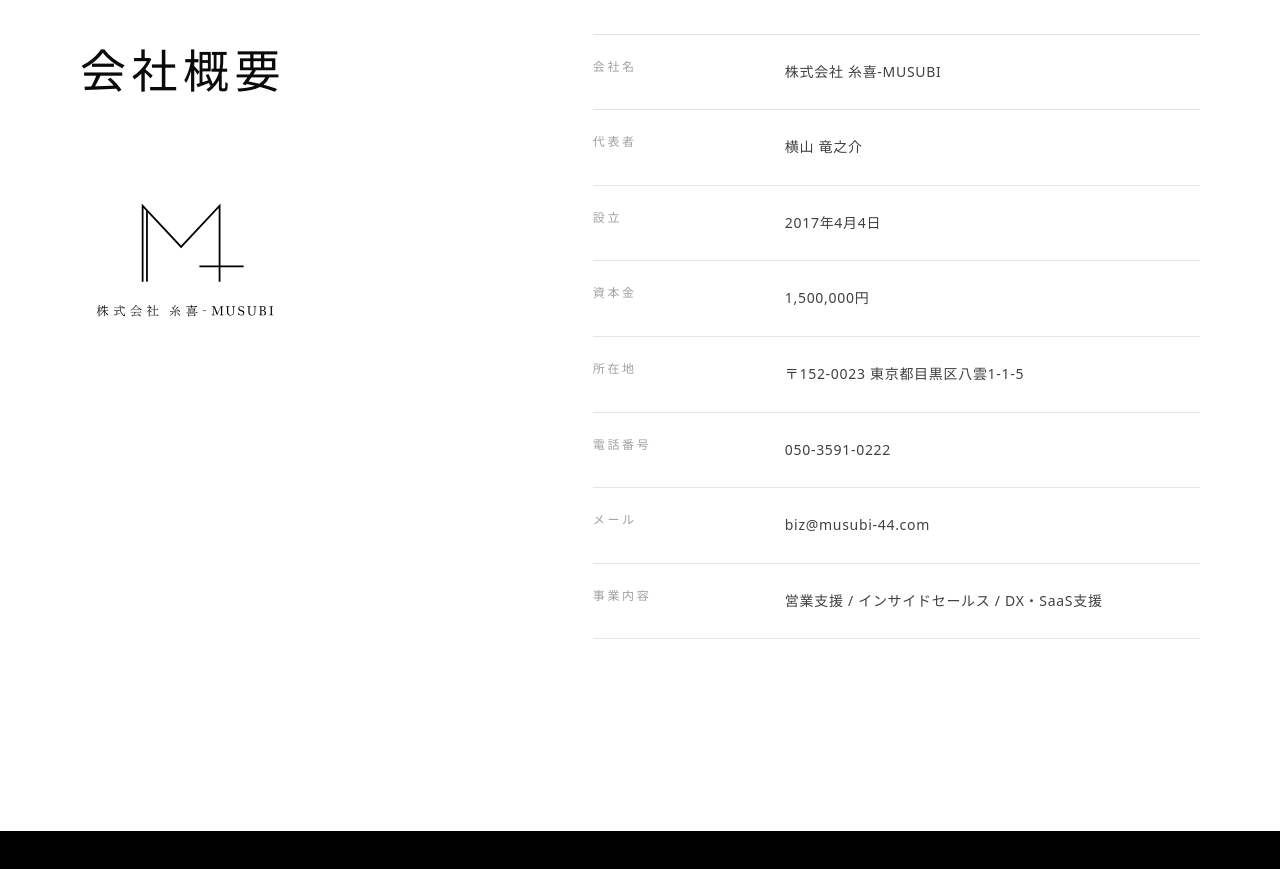
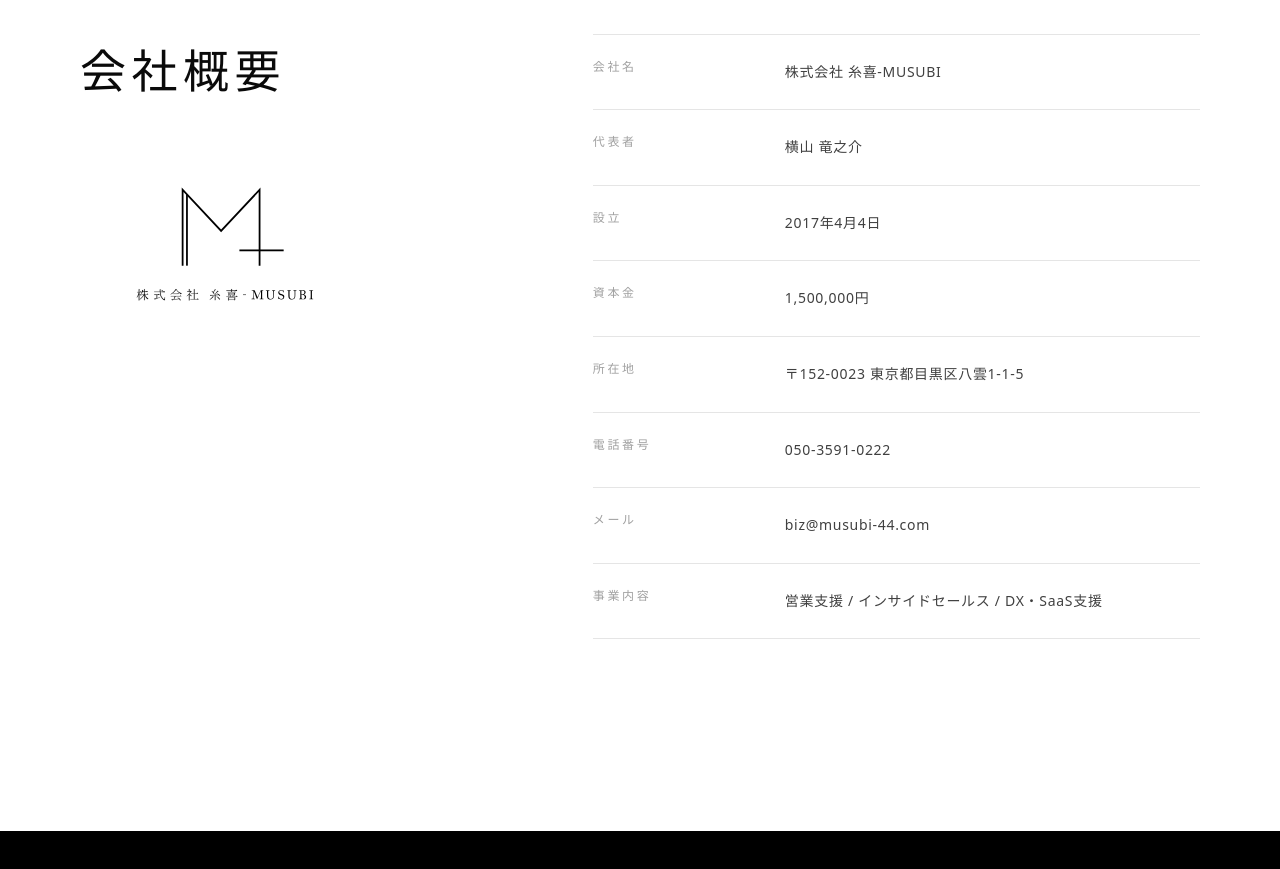
Before and after one commit to musubi-create/musubi, a Next.js app: page / in a window 1280 px wide. Shown: the part 5920-6789 px from the top of the page. Built offline with nearby package versions, Linux system fonts and the light colour scheme.

Commit message:
Fine tune hero and company logo placement

```diff
--- a/app/page.tsx
+++ b/app/page.tsx
@@ -219,7 +219,7 @@
   alt=""
   width={595}
   height={595}
-  className="w-[58vw] max-w-[250px] opacity-20 transition-all duration-700 drop-shadow-[0_0_36px_rgba(255,255,255,0.72)] md:w-[46vw] md:min-w-[420px] md:max-w-[660px] md:opacity-30 md:drop-shadow-[0_0_60px_rgba(255,255,255,0.9)]"
+  className="w-[58vw] max-w-[250px] opacity-20 transition-all duration-700 drop-shadow-[0_0_36px_rgba(255,255,255,0.72)] md:w-[46vw] md:min-w-[420px] md:max-w-[660px] md:-translate-x-6 md:opacity-30 md:drop-shadow-[0_0_60px_rgba(255,255,255,0.9)] lg:-translate-x-8"
 />
 </div>
         <div className="absolute bottom-10 left-1/2 z-20 flex -translate-x-1/2 flex-col items-center">
@@ -443,7 +443,7 @@
     alt="株式会社 糸喜-MUSUBI"
     width={595}
     height={595}
-    className="mt-8 w-[42vw] max-w-[180px] md:mt-12 md:w-[210px] md:max-w-none"
+    className="ml-6 mt-5 w-[42vw] max-w-[180px] md:ml-10 md:mt-8 md:w-[210px] md:max-w-none"
   />
 </div>
       </div>
```
